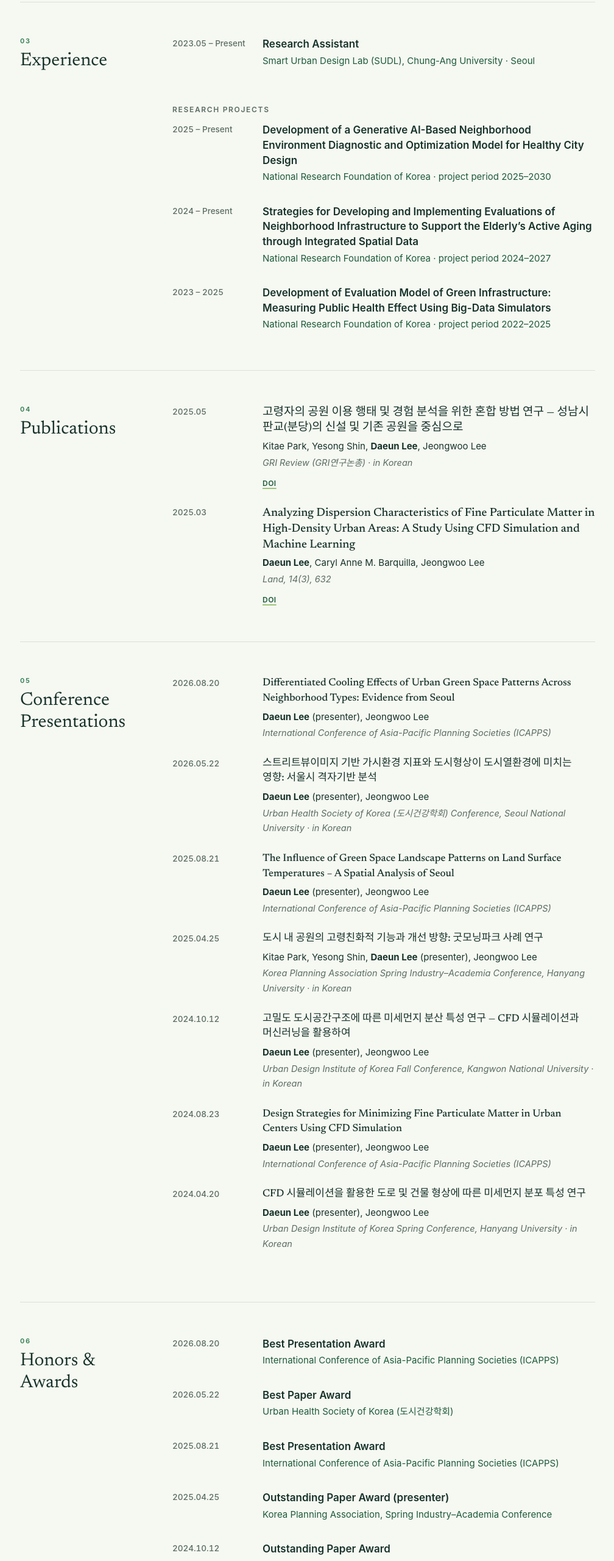
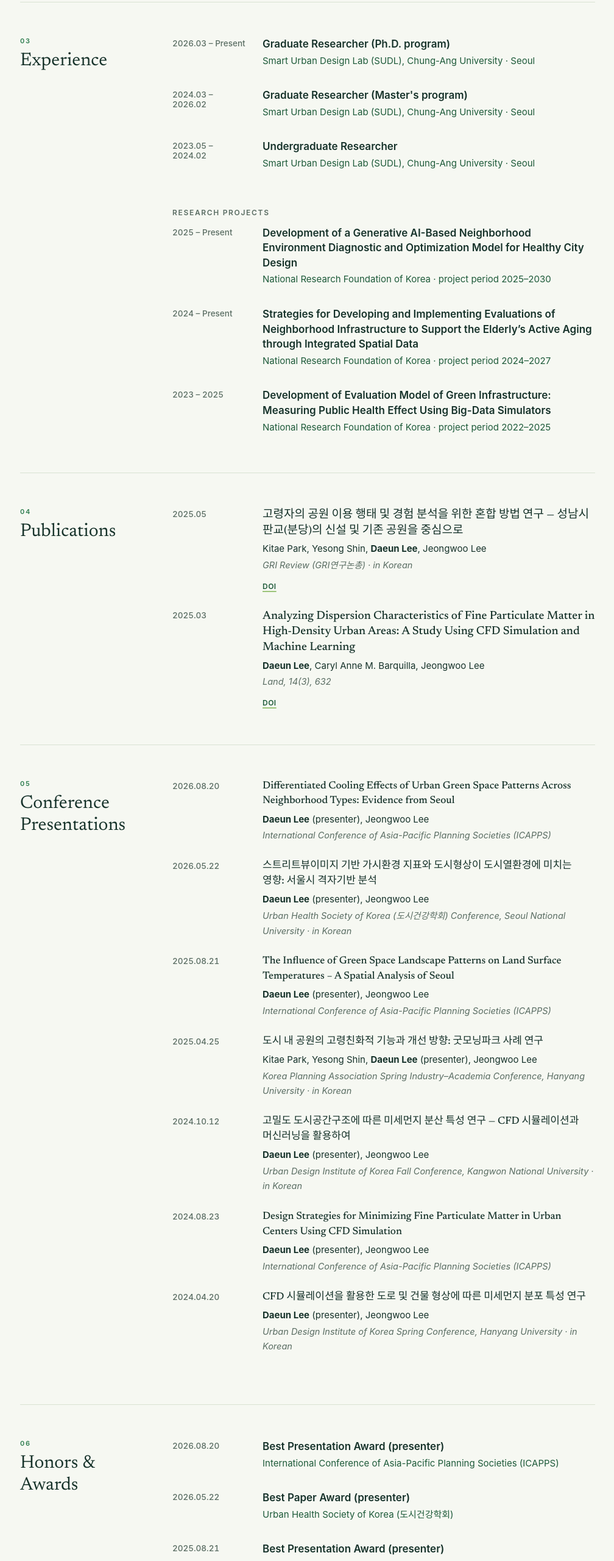
Before and after one commit to dana4832/dana4832.github.io, a plain HTML site: page index.html in a window 1280 px wide. Shown: the part 1753-4313 px from the top of the page at 61% size, without its empty margins (135-1143 px from the left). Drawn offline with Linux system fonts and the light colour scheme; a web font is replaced by a local one.

Commit message:
Split lab experience by stage; mark presenter on all awards
Co-Authored-By: Claude Fable 5.2 <noreply@anthropic.com>

```diff
--- a/index.html
+++ b/index.html
@@ -192,9 +192,23 @@
     <h2 id="exp-t"><span class="num">03</span><span data-l="en">Experience</span><span data-l="ko">경력</span></h2>
     <div class="sec-body">
       <article class="entry">
-        <p class="when">2023.05 – <span data-l="en">Present</span><span data-l="ko">현재</span></p>
+        <p class="when">2026.03 – <span data-l="en">Present</span><span data-l="ko">현재</span></p>
         <div>
-          <h3><span data-l="en">Research Assistant</span><span data-l="ko">연구조교</span></h3>
+          <h3><span data-l="en">Graduate Researcher (Ph.D. program)</span><span data-l="ko">박사과정 연구원</span></h3>
+          <p class="where"><span data-l="en">Smart Urban Design Lab (SUDL), Chung-Ang University · Seoul</span><span data-l="ko">중앙대학교 스마트도시설계연구실(SUDL) · 서울</span></p>
+        </div>
+      </article>
+      <article class="entry">
+        <p class="when">2024.03 – 2026.02</p>
+        <div>
+          <h3><span data-l="en">Graduate Researcher (Master's program)</span><span data-l="ko">석사과정 연구원</span></h3>
+          <p class="where"><span data-l="en">Smart Urban Design Lab (SUDL), Chung-Ang University · Seoul</span><span data-l="ko">중앙대학교 스마트도시설계연구실(SUDL) · 서울</span></p>
+        </div>
+      </article>
+      <article class="entry">
+        <p class="when">2023.05 – 2024.02</p>
+        <div>
+          <h3><span data-l="en">Undergraduate Researcher</span><span data-l="ko">학부연구생</span></h3>
           <p class="where"><span data-l="en">Smart Urban Design Lab (SUDL), Chung-Ang University · Seoul</span><span data-l="ko">중앙대학교 스마트도시설계연구실(SUDL) · 서울</span></p>
         </div>
       </article>
@@ -324,21 +338,21 @@
       <article class="entry">
         <p class="when">2026.08.20</p>
         <div>
-          <h3>Best Presentation Award</h3>
+          <h3>Best Presentation Award <span data-l="en">(presenter)</span><span data-l="ko">(발표자)</span></h3>
           <p class="where">International Conference of Asia-Pacific Planning Societies (ICAPPS)</p>
         </div>
       </article>
       <article class="entry">
         <p class="when">2026.05.22</p>
         <div>
-          <h3><span data-l="en">Best Paper Award</span><span data-l="ko">최우수논문상</span></h3>
+          <h3><span data-l="en">Best Paper Award (presenter)</span><span data-l="ko">최우수논문상 (발표자)</span></h3>
           <p class="where"><span data-l="en">Urban Health Society of Korea (도시건강학회)</span><span data-l="ko">도시건강학회</span></p>
         </div>
       </article>
       <article class="entry">
         <p class="when">2025.08.21</p>
         <div>
-          <h3>Best Presentation Award</h3>
+          <h3>Best Presentation Award <span data-l="en">(presenter)</span><span data-l="ko">(발표자)</span></h3>
           <p class="where">International Conference of Asia-Pacific Planning Societies (ICAPPS)</p>
         </div>
       </article>
@@ -352,14 +366,14 @@
       <article class="entry">
         <p class="when">2024.10.12</p>
         <div>
-          <h3><span data-l="en">Outstanding Paper Award</span><span data-l="ko">우수논문상</span></h3>
+          <h3><span data-l="en">Outstanding Paper Award (presenter)</span><span data-l="ko">우수논문상 (발표자)</span></h3>
           <p class="where"><span data-l="en">Urban Design Institute of Korea, Fall Conference</span><span data-l="ko">한국도시설계학회 추계학술대회</span></p>
         </div>
       </article>
       <article class="entry">
         <p class="when">2024.08.23</p>
         <div>
-          <h3>Best Paper Award</h3>
+          <h3>Best Paper Award <span data-l="en">(presenter)</span><span data-l="ko">(발표자)</span></h3>
           <p class="where">International Conference of Asia-Pacific Planning Societies (ICAPPS)</p>
         </div>
       </article>
```
